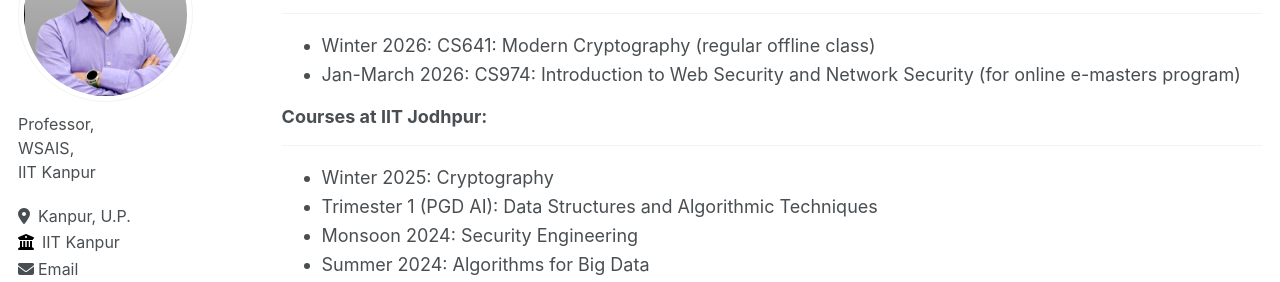
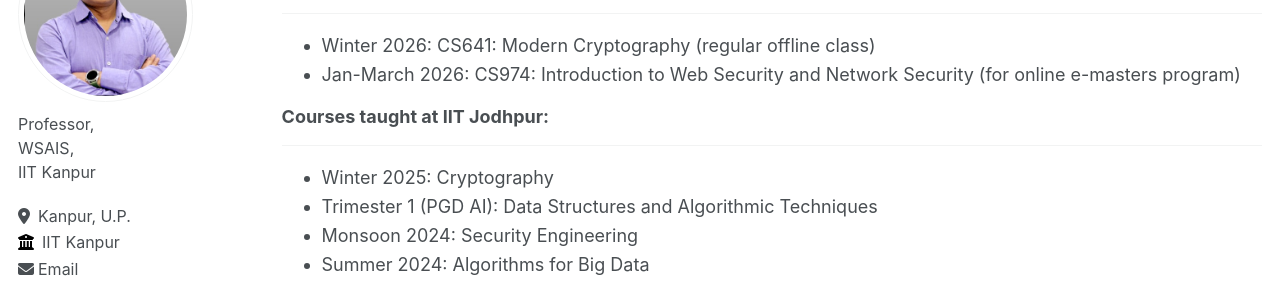
Before and after one commit to somitra-sanadhya/somitra-sanadhya.github.io, a Jekyll site: the page built from _pages/teaching.md, in a window 1280 px wide and 900 px high. Shown: the part 159-441 px from the top of the window. Built offline with Jekyll 4.4.1, drawn with Linux system fonts in a browser that asks for light colours; some web fonts are replaced.

Commit message:
Update teaching.md

```diff
--- a/_pages/teaching.md
+++ b/_pages/teaching.md
@@ -9,7 +9,7 @@ author_profile: true
 + Winter 2026: CS641: Modern Cryptography (regular offline class)
 + Jan-March 2026:  CS974: Introduction to Web Security and Network Security (for online e-masters program)
 
-### Courses at IIT Jodhpur:
+### Courses taught at IIT Jodhpur:
 ----
 + Winter 2025: Cryptography
 + Trimester 1 (PGD AI): Data Structures and Algorithmic Techniques
```
